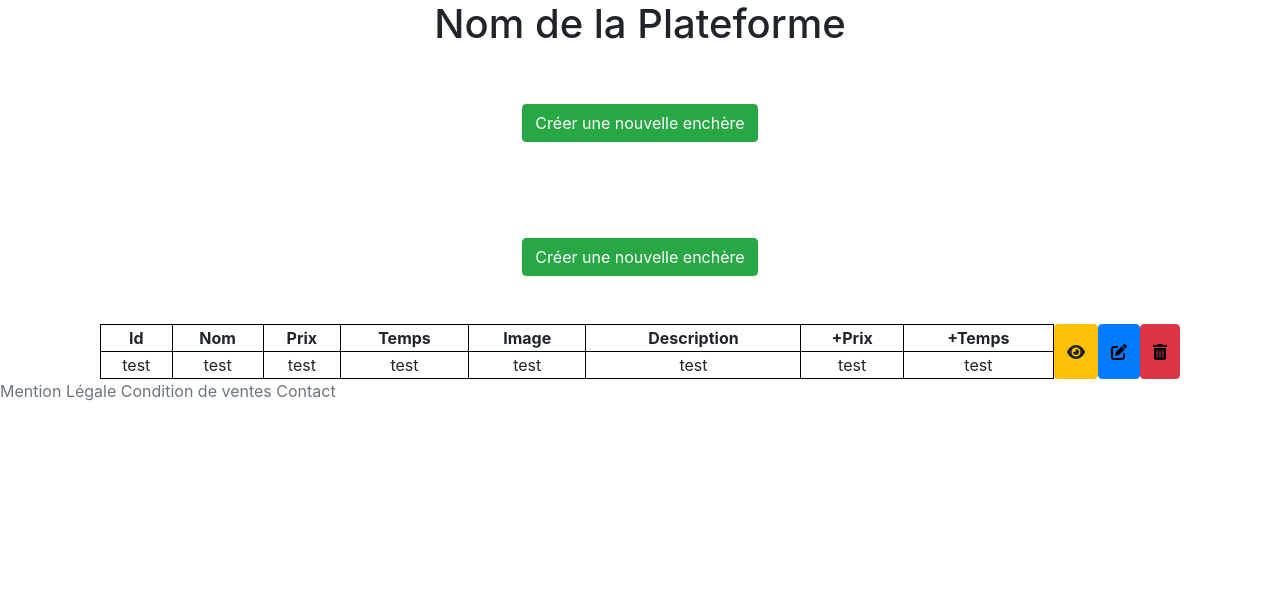
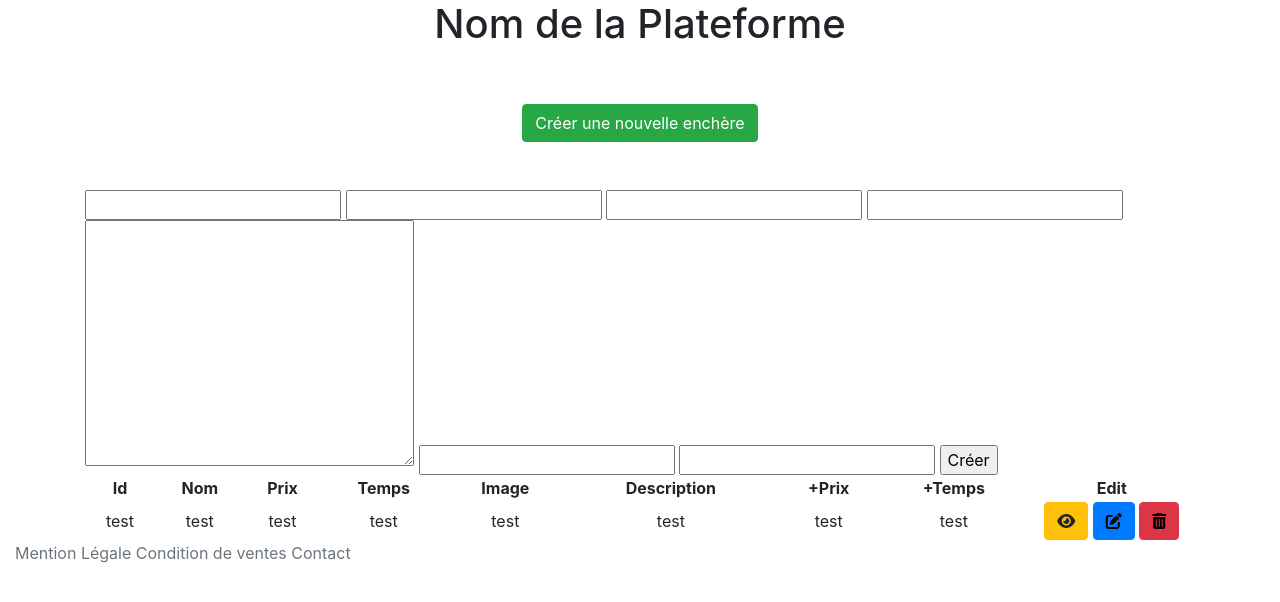
Before and after one commit to Clarisse-BREANT/SIMPLON, a PHP site: page /admin/admin.php in a window 1280 px wide. Shown: the top 602 px of the page. Run offline with PHP 8.4, Linux system fonts and the light colour scheme; some libraries are stand-ins or nearby versions.

Commit message:
Ajout formulaire et intégration tableau admin

```diff
--- a/12_2020/POC_Enchères/admin/admin.php
+++ b/12_2020/POC_Enchères/admin/admin.php
@@ -28,7 +28,17 @@
                 <div class='text-center'>
                   <a href="../scripts/create_card.php" class='btn btn-success my-5'>Créer une nouvelle enchère</a>
                 </div>
-                <div class='gestion-article'>
+                <form action="create_card.php">
+                  <input type="text" name='product_name'>
+                  <input type="number" name='price'>
+                  <input type="datetime" name='time'>
+                  <input type="url" name='image'>
+                  <textarea name="" id="" cols="30" rows="10" name='desc'></textarea>
+                  <input type="number" name='steptime'>
+                  <input type="number" name='stepprice'>
+                  <input type="submit" value='Créer'>
+                </form>
+                <div class='gestion-article d-flex'>
                       <?php include '../encheres/card_admin.html' ?>
                 </div>
             </div>
--- a/12_2020/POC_Enchères/encheres/card_admin.html
+++ b/12_2020/POC_Enchères/encheres/card_admin.html
@@ -1,29 +1,3 @@
-<!doctype html>
-<html lang="fr">
-  <head>
-    <title>Title</title>
-    <!-- Required meta tags -->
-    <meta charset="utf-8">
-    <meta name="viewport" content="width=device-width, initial-scale=1, shrink-to-fit=no">
-
-    <!-- Bootstrap CSS -->
-    <link rel="stylesheet" href="https://stackpath.bootstrapcdn.com/bootstrap/4.3.1/css/bootstrap.min.css" integrity="sha384-ggOyR0iXCbMQv3Xipma34MD+dH/1fQ784/j6cY/iJTQUOhcWr7x9JvoRxT2MZw1T" crossorigin="anonymous">
-    <link rel="stylesheet" href="../styles/admin.css">
-  </head>
-  <body>
-
-    <!-- Optional JavaScript -->
-    <!-- jQuery first, then Popper.js, then Bootstrap JS -->
-    <script src="https://code.jquery.com/jquery-3.3.1.slim.min.js" integrity="sha384-q8i/X+965DzO0rT7abK41JStQIAqVgRVzpbzo5smXKp4YfRvH+8abtTE1Pi6jizo" crossorigin="anonymous"></script>
-    <script src="https://cdnjs.cloudflare.com/ajax/libs/popper.js/1.14.7/umd/popper.min.js" integrity="sha384-UO2eT0CpHqdSJQ6hJty5KVphtPhzWj9WO1clHTMGa3JDZwrnQq4sF86dIHNDz0W1" crossorigin="anonymous"></script>
-    <script src="https://stackpath.bootstrapcdn.com/bootstrap/4.3.1/js/bootstrap.min.js" integrity="sha384-JjSmVgyd0p3pXB1rRibZUAYoIIy6OrQ6VrjIEaFf/nJGzIxFDsf4x0xIM+B07jRM" crossorigin="anonymous"></script>
-    <script src='https://kit.fontawesome.com/a076d05399.js'></script>
-
-    <div class='container-fluid'>
-        <div class='text-center'>
-            <a href="../scripts/create_card.php" class='btn btn-success my-5'>Créer une nouvelle enchère</a>
-        </div>
-            <div class='gestion-article d-flex'>
 <table class='text-center w-100'>
     <thead>
         <tr>
@@ -35,6 +9,7 @@
             <th>Description</th>
             <th>+Prix</th>
             <th>+Temps</th>
+            <th>Edit</th>
         </tr>
     </thead>
     <tbody>
@@ -47,17 +22,13 @@
             <td>test</td>
             <td>test</td>
             <td>test</td>
-                        </tr>
-                    </tbody>
-                </table>
-                <div class='d-flex justify-content-around text-center'>
+            <td style='width:15%;'>
+                <div class='text-center'>
                     <button class='btn btn-warning'><i class='fas fa-eye'></i></button>
                     <button href='' class='btn btn-primary'><i class='fas fa-edit' style='color:black;'></i></button>
                     <button class='btn btn-danger'><i class='fas fa-trash-alt' style='color:black;'></i></button>
                 </div>
-            </div>
-        </div>
-
-    </div>
-  </body>
-</html>
+            </td>
+        </tr>
+    </tbody>
+</table>
--- a/12_2020/POC_Enchères/styles/admin.css
+++ b/12_2020/POC_Enchères/styles/admin.css
@@ -2,3 +2,7 @@
     border:1px solid black;
     border-collapse: collapse;
 }
+
+td{
+    height: 10vh;
+}
```
Also changed, not shown: 1 other file. Lines whose indentation alone changed are shown as unchanged.
